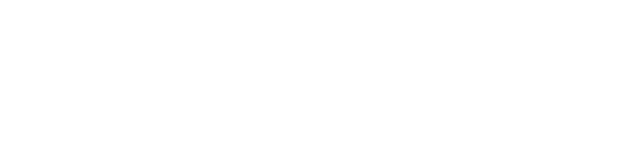
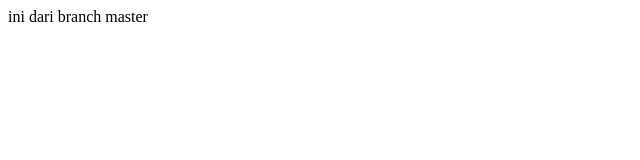
Before and after one commit to Ahmadzhda99/belajar-git, a plain HTML site: page login.html in a window 1280 px wide. Shown: the whole page, without its empty margins (0-640 px from the left). Drawn offline with Linux system fonts and the light colour scheme.

Commit message:
ubah isi login.html dari branch master

```diff
--- a/login.html
+++ b/login.html
@@ -1,8 +1,7 @@
 <html>
 	<head>
-
 	</head>
 	<body>
-
+		ini dari branch master
 	</body>
 </html>
```
